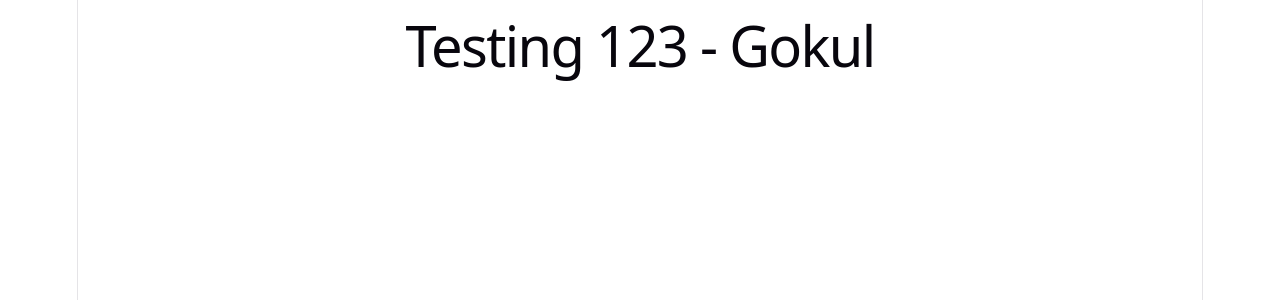
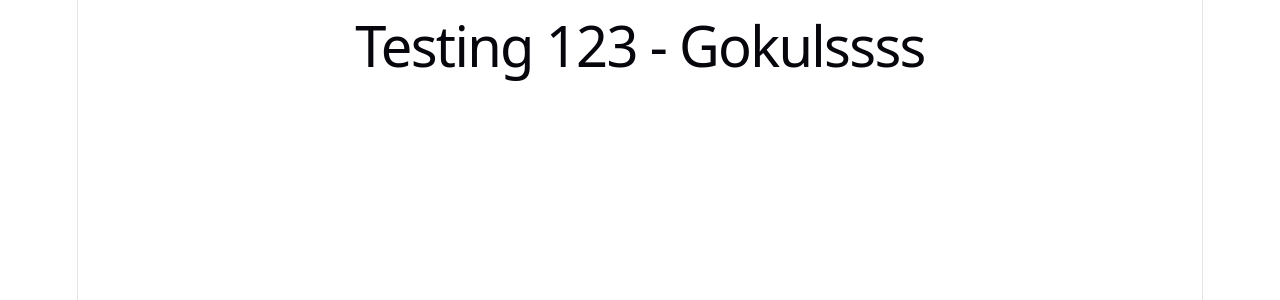
Before and after one commit to gokulvidhyatech-web/Gv-tech, a React app in the folder frontend/: page / in a window 1280 px wide. Shown: the top 300 px of the page. Built offline with nearby package versions, Linux system fonts and the light colour scheme; the HTML template or start-up script is replaced by a standard one.

Commit message:
Updated Dashboard

```diff
--- a/frontend/src/App.jsx
+++ b/frontend/src/App.jsx
@@ -1,5 +1,5 @@
 function App() {
-  return <h1>Testing 123 - Gokul</h1>;
+  return <h1>Testing 123 - Gokulssss</h1>;
 }
 
 export default App;
```
